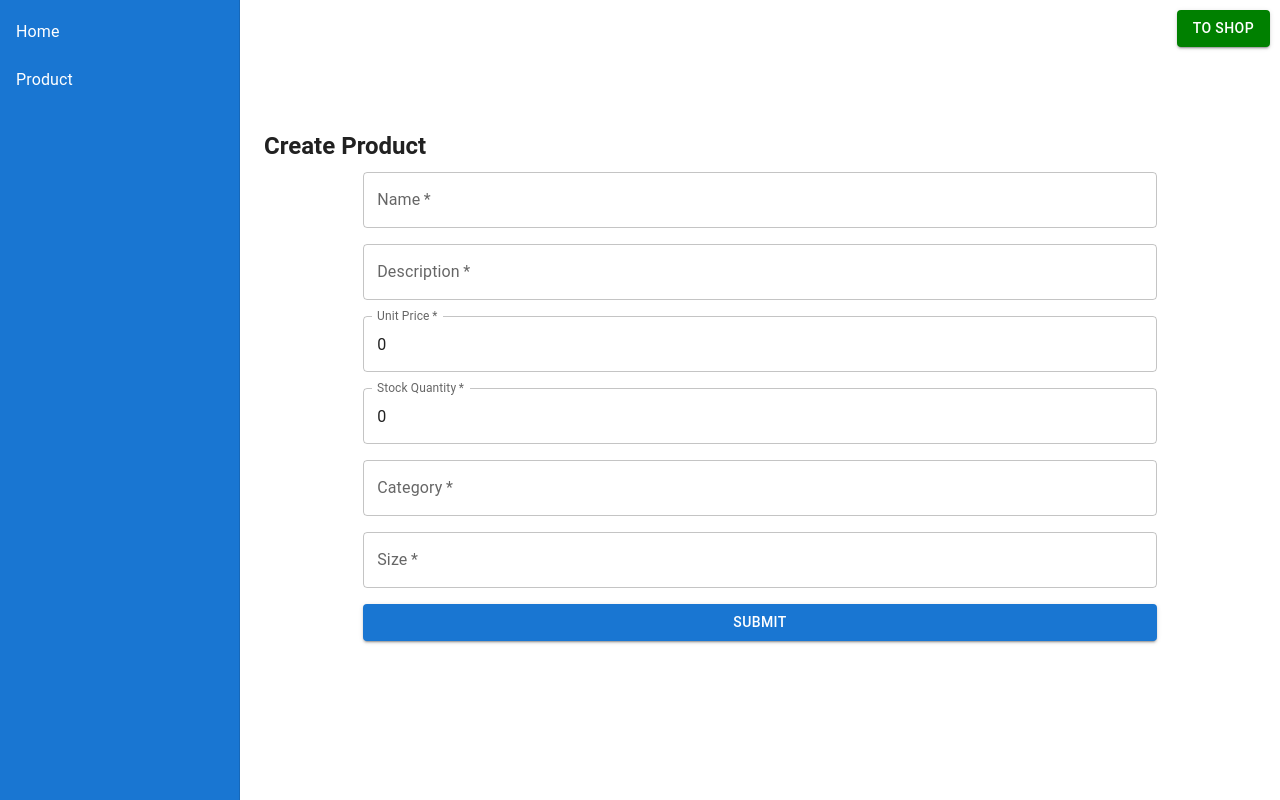
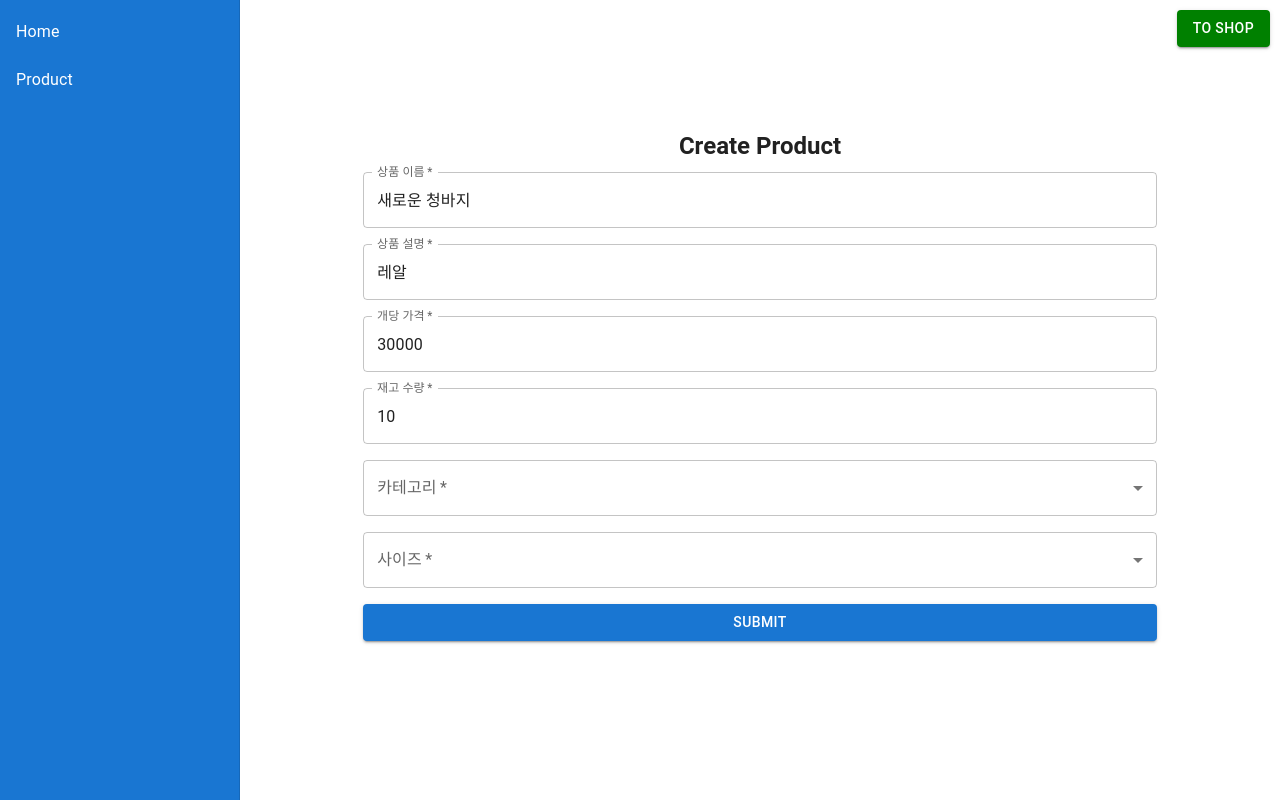
Before and after one commit to ilflow4592/e-commerce-client, a Next.js app: page /admin/product/create in a window 1280 px wide. Built offline with nearby package versions, Linux system fonts and the light colour scheme.

Commit message:
feat : create product

```diff
--- a/src/app/admin/product/create/page.tsx
+++ b/src/app/admin/product/create/page.tsx
@@ -1,17 +1,34 @@
 "use client";
-import { Box, Button, Container, TextField, Typography } from "@mui/material";
+
+import {
+  Box,
+  Button,
+  Container,
+  FormControl,
+  InputLabel,
+  MenuItem,
+  Select,
+  TextField,
+  Typography,
+} from "@mui/material";
+import { useGlobalSnackbar } from "app/admin/components/GlobalSnackbarProvider";
 import Wrapper from "app/admin/components/style/Wrapper";
+import axios from "axios";
+import { useRouter } from "next/navigation";
 import { useState } from "react";
 
 const CreateProduct = () => {
-  const [name, setName] = useState("");
-  const [description, setDescription] = useState("");
-  const [unitPrice, setUnitPrice] = useState<number>(0);
-  const [stockQuantity, setStockQuantity] = useState<number>(0);
+  const router = useRouter();
+  const { showMessage } = useGlobalSnackbar();
+
+  const [name, setName] = useState("새로운 청바지");
+  const [description, setDescription] = useState("레알");
+  const [unitPrice, setUnitPrice] = useState<string>("30000");
+  const [stockQuantity, setStockQuantity] = useState<string>("10");
   const [category, setCategory] = useState("");
   const [size, setSize] = useState("");
 
-  const handleSubmit = (event: React.FormEvent<HTMLFormElement>) => {
+  const handleSubmit = async (event: React.FormEvent<HTMLFormElement>) => {
     event.preventDefault();
 
     const formData = {
@@ -23,27 +40,48 @@ const CreateProduct = () => {
       size,
     };
 
-    console.log("Form Data:", formData);
+    try {
+      await axios.post(`http://localhost:8080/api/v1/products`, formData, {
+        headers: { "Content-Type": "application/json" },
+      });
 
-    setName("");
-    setDescription("");
-    setUnitPrice(0);
-    setStockQuantity(0);
-    setCategory("");
-    setSize("");
+      // 토스트 알람 보여주기
+      showMessage({
+        message: "상품이 성공적으로 생성되었습니다!",
+        severity: "success",
+      });
+
+      router.push("/admin/product");
+    } catch (error) {
+      if (axios.isAxiosError(error)) {
+        const status = error?.response?.status;
+        const errors = error?.response?.data;
+        console.log("error.response.", error.response);
+        // 실패 시 에러용 스낵바도 가능
+        showMessage({
+          message: "상품 생성에 실패했습니다.",
+          severity: "error",
+          status,
+          errors,
+        });
+      } else {
+        console.log(error);
+      }
+    }
   };
+
   return (
     <Wrapper>
       <Container maxWidth="xl">
         <Box
           sx={{
-            display: "flex",
-            alignItems: "center",
-            justifyContent: "space-between",
             padding: "10px 0",
           }}
         >
-          <Typography variant="h5" sx={{ fontWeight: "bold" }}>
+          <Typography
+            variant="h5"
+            sx={{ fontWeight: "bold", textAlign: "center" }}
+          >
             Create Product
           </Typography>
         </Box>
@@ -59,48 +97,67 @@ const CreateProduct = () => {
           }}
         >
           <TextField
-            label="Name"
+            label="상품 이름"
             value={name}
             onChange={(e) => setName(e.target.value)}
             required
           />
 
           <TextField
-            label="Description"
+            label="상품 설명"
             value={description}
             onChange={(e) => setDescription(e.target.value)}
             required
           />
 
           <TextField
-            label="Unit Price"
+            label="개당 가격"
+            value={unitPrice}
             type="number"
-            value={unitPrice}
-            onChange={(e) => setUnitPrice(Number(e.target.value))}
+            required
+            onChange={(e) => setUnitPrice(e.target.value)}
+          />
+
+          <TextField
+            label="재고 수량"
+            value={stockQuantity}
+            type="number"
+            onChange={(e) => setStockQuantity(e.target.value)}
             required
           />
 
-          <TextField
-            label="Stock Quantity"
-            type="number"
-            value={stockQuantity}
-            onChange={(e) => setStockQuantity(Number(e.target.value))}
-            required
-          />
+          <FormControl fullWidth required>
+            <InputLabel id="demo-simple-select-label">카테고리</InputLabel>
+            <Select
+              labelId="demo-simple-select-label"
+              id="demo-simple-select"
+              value={category}
+              label="Category"
+              onChange={(e) => setCategory(e.target.value as string)}
+            >
+              <MenuItem value={"바지"}>바지</MenuItem>
+              <MenuItem value={"상의"}>상의</MenuItem>
+              <MenuItem value={"아우터"}>아우터</MenuItem>
+              <MenuItem value={"신발"}>신발</MenuItem>
+              <MenuItem value={"액세서리"}>액세서리</MenuItem>
+            </Select>
+          </FormControl>
 
-          <TextField
-            label="Category"
-            value={category}
-            onChange={(e) => setCategory(e.target.value)}
-            required
-          />
-
-          <TextField
-            label="Size"
-            value={size}
-            onChange={(e) => setSize(e.target.value)}
-            required
-          />
+          <FormControl fullWidth required>
+            <InputLabel id="demo-simple-select-label">사이즈</InputLabel>
+            <Select
+              labelId="demo-simple-select-label"
+              id="demo-simple-select"
+              value={size}
+              label="Size"
+              onChange={(e) => setSize(e.target.value as string)}
+            >
+              <MenuItem value={"S"}>S</MenuItem>
+              <MenuItem value={"M"}>M</MenuItem>
+              <MenuItem value={"L"}>L</MenuItem>
+              <MenuItem value={"XL"}>XL</MenuItem>
+            </Select>
+          </FormControl>
 
           <Button type="submit" variant="contained">
             Submit
```
